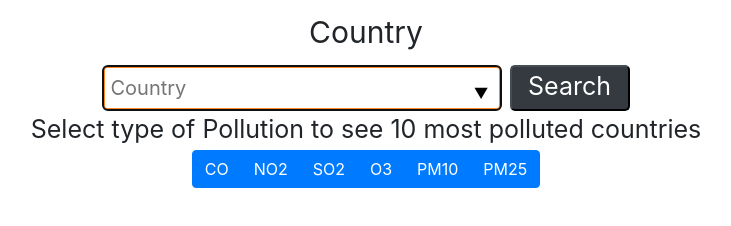
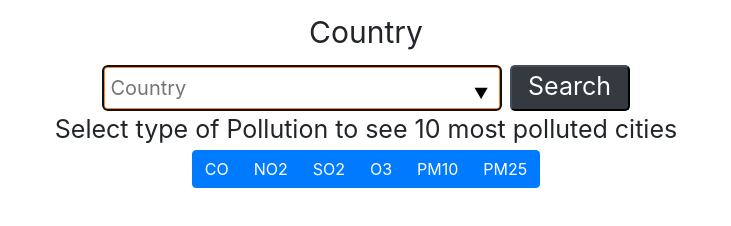
Before and after one commit to Felnyr/CitiesPollutionApp, a website built with webpack: page public/index.html in a window 1280 px wide. Shown: the whole page, without its empty margins (274-1005 px from the left). Built offline with nearby package versions, Linux system fonts and the light colour scheme.

Commit message:
fixed html span text

```diff
--- a/public/index.html
+++ b/public/index.html
@@ -22,7 +22,7 @@
             <option value="Germany">
         </datalist>
         <br>
-        <span>Select type of Pollution to see 10 most polluted countries</span>
+        <span>Select type of Pollution to see 10 most polluted cities</span>
         <br>
         <div class="btn-group" id="selectionGroup" role="group" aria-label="Basic example">
             <button type="button" class="btn btn-primary" id="CO-Btn">CO</button>
```
